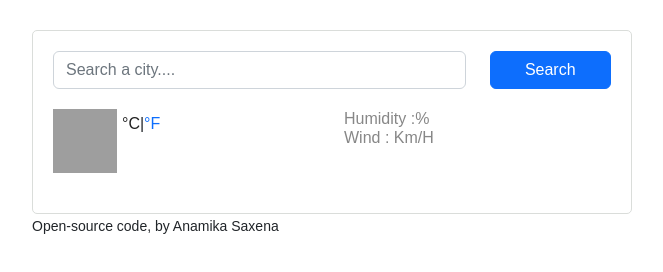
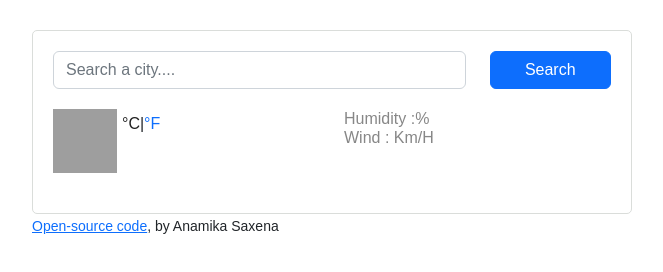
Before and after one commit to Anamika4844/my-weatherapp-project, a plain HTML site: page index.html in a window 1280 px wide. Shown: the whole page, without its empty margins (308-971 px from the left). Drawn offline with nearby package versions, Linux system fonts and the light colour scheme; no server answers; grey boxes are pictures that could not be loaded.

Commit message:
updated repository link

```diff
--- a/index.html
+++ b/index.html
@@ -77,7 +77,13 @@
           </div>
           <div class="weather-forecast" id="forecast"></div>
         </div>
-        <small> Open-source code, by Anamika Saxena </small>
+        <small>
+          <a
+            href="https://github.com/Anamika4844/my-weatherapp-project"
+            class=""
+            >Open-source code</a
+          >, by Anamika Saxena
+        </small>
       </div>
     </div>
 
```
